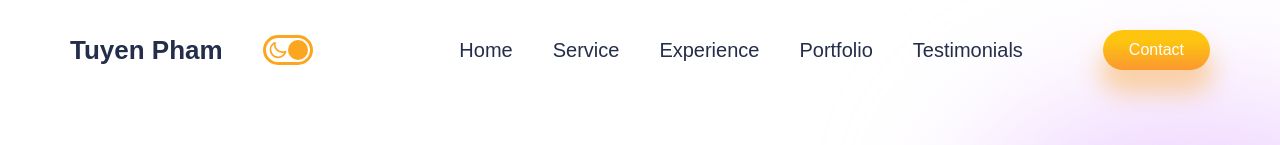
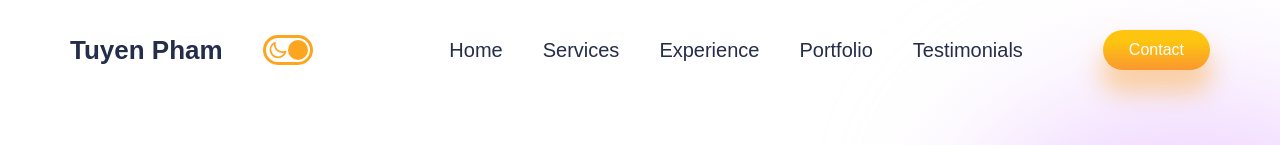
Before and after one commit to tuyentac95/my-portfolio, a React (Create React App) app: page / in a window 1280 px wide. Shown: the top 145 px of the page. Built offline with nearby package versions, Linux system fonts and the light colour scheme; a web font is replaced by a local one.

Commit message:
add move to section

```diff
--- a/package.json
+++ b/package.json
@@ -11,6 +11,7 @@
     "react": "^17.0.2",
     "react-dom": "^17.0.2",
     "react-scripts": "5.0.0",
+    "react-scroll": "^1.8.7",
     "swiper": "^8.2.2",
     "web-vitals": "^2.1.0"
   },
--- a/src/components/Experience/Experience.js
+++ b/src/components/Experience/Experience.js
@@ -7,7 +7,7 @@ const Experience = () => {
   const darkMode = theme.state.darkMode;
 
   return (
-    <div className="experience">
+    <div className="experience" id='Experience'>
       <div className="achievement">
         <div className="circle" style={{color: darkMode?'var(--orange)':''}}>8+</div>
         <span style={{color: darkMode?'white':''}}>years</span>
--- a/src/components/Portfolio/Portfolio.js
+++ b/src/components/Portfolio/Portfolio.js
@@ -13,7 +13,7 @@ const Portfolio = () => {
   const darkMode = theme.state.darkMode;
 
   return (
-    <div className="portfolio">
+    <div className="portfolio" id='Portfolio'>
       <span style={{
         color: darkMode ? 'white' : ''
       }}>Recent Project</span>
--- a/src/components/Services/Service.css
+++ b/src/components/Services/Service.css
@@ -10,6 +10,7 @@
     display: flex;
     flex-direction: column;
     position: relative;
+    margin-top: 3rem;
 }
 
 .awesome>:nth-child(1){
--- a/src/components/Services/Services.js
+++ b/src/components/Services/Services.js
@@ -11,7 +11,7 @@ const Services = () => {
   const darkMode = theme.state.darkMode;
 
   return (
-    <div className="services">
+    <div className="services" id='Services'>
       <div className="awesome">
         <span style={{
           color: darkMode ? 'white' : ''
@@ -29,7 +29,7 @@ const Services = () => {
 
       <div className="cards">
         <div style={{
-          left: '30rem'
+          left: '30rem', top: '1rem'
         }}>
           <Card emoji={Heart}
                 heading={'Design'}
--- a/src/components/Testimonials/Testimonials.js
+++ b/src/components/Testimonials/Testimonials.js
@@ -31,7 +31,7 @@ const Testimonials = (props) => {
   ]
 
   return (
-    <div className="t-wrapper">
+    <div className="t-wrapper" id='Testimonials'>
       <div className="t-heading">
         <span>Clients always get</span>
         <span>  Exceptional Work  </span>
--- a/src/components/navbar/Navbar.css
+++ b/src/components/navbar/Navbar.css
@@ -28,6 +28,7 @@
     display: flex;
     gap: 2rem;
     margin-right: 4rem;
+    cursor: pointer;
 }
 
 .n-list>ul>li:hover{
--- a/src/components/navbar/Navbar.js
+++ b/src/components/navbar/Navbar.js
@@ -1,6 +1,7 @@
 import React from 'react';
 import './Navbar.css';
 import Toggle from "../Toggle/Toggle";
+import {Link} from 'react-scroll';
 
 const Navbar = () => {
   return (
@@ -12,11 +13,21 @@ const Navbar = () => {
       <div className="n-right">
         <div className="n-list">
           <ul style={{listStyleType: 'none'}}>
-            <li>Home</li>
-            <li>Service</li>
-            <li>Experience</li>
-            <li>Portfolio</li>
-            <li>Testimonials</li>
+            <Link spy={true} to='Navbar' smooth={true} activeClass='activeClass'>
+              <li>Home</li>
+            </Link>
+            <Link spy={true} to='Services' smooth={true}>
+              <li>Services</li>
+            </Link>
+            <Link spy={true} to='Experience' smooth={true}>
+              <li>Experience</li>
+            </Link>
+            <Link spy={true} to='Portfolio' smooth={true}>
+              <li>Portfolio</li>
+            </Link>
+            <Link spy={true} to='Testimonials' smooth={true}>
+              <li>Testimonials</li>
+            </Link>
           </ul>
         </div>
         <button className="button n-button">Contact</button>
```
Also changed, not shown: 1 other file (tests, documents, lock files or other folders).
